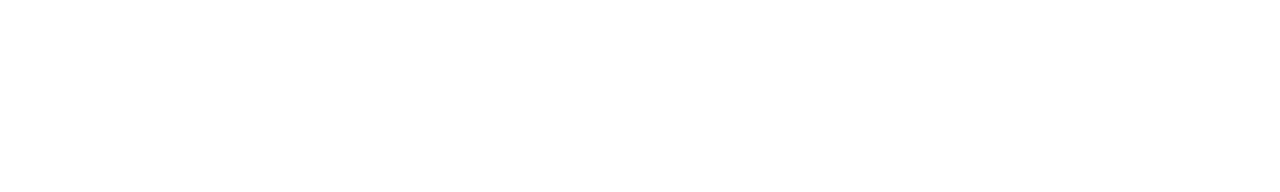
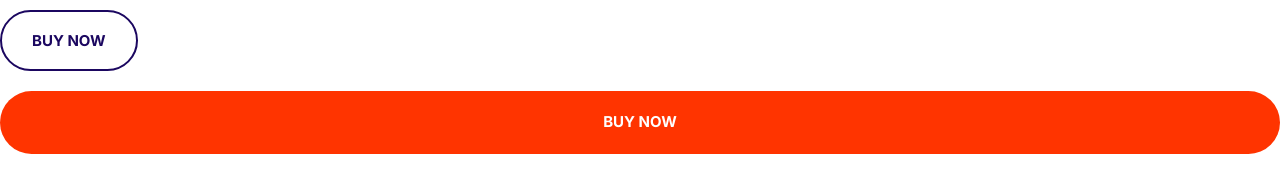
Before and after one commit to SSun97/website-demo, a plain HTML site: page index.html in a window 1280 px wide. Drawn offline with Linux system fonts and the light colour scheme.

Commit message:
create button components

```diff
--- a/css/styles.css
+++ b/css/styles.css
@@ -5,6 +5,13 @@
 	--color-headings: #1b0760;
 	--color-body: #918ca4;
 }
+
+*,
+*::after,
+*::before {
+	box-sizing: border-box;
+}
+
 /* Topograhy */
 html {
 	font-size: 62.5%;
@@ -173,3 +180,72 @@ a {
 	justify-content: center;
 	align-items: center;
 }
+
+/* Buttons */
+
+.btn {
+	border-radius: 40px;
+	border: 0;
+	cursor: pointer;
+	font-size: 1.8rem;
+	font-weight: 600;
+	margin: 1rem 0;
+	padding: 2rem 3rem;
+	text-align: center;
+	text-transform: uppercase;
+	white-space: nowrap;
+}
+
+.btn--primary {
+	background-color: var(--color-primary);
+	color: white;
+	opacity: 1;
+}
+
+.btn--primary:hover {
+	opacity: 0.9;
+}
+
+.btn--secondary {
+	background-color: var(--color-secondary);
+	color: white;
+}
+
+.btn--secondary:hover {
+	opacity: 0.9;
+}
+
+.btn--accent {
+	background-color: var(--color-accent);
+	color: white;
+}
+
+.btn--accent:hover {
+	opacity: 0.9;
+}
+
+.btn--outline {
+	background: white;
+	color: var(--color-headings);
+	border: 2px solid var(--color-headings);
+}
+
+.btn--outline:hover {
+	background: var(--color-headings);
+	color: white;
+}
+
+
+.btn--block {
+	width: 100%;
+	/* anker element are inline by default, give a width not work, so change to inline-block */
+	display: inline-block;
+	/* we haven't set the box sizing, so the horizontal padding we have set is added to 100%, thats why the anker butten is wider than the screen  */
+	/* by default, browser set the box sizing of button element to border size*/
+}
+
+@media screen and (min-width: 1024px) {
+	.btn {
+		font-size: 1.5rem;
+	}
+}
--- a/index.html
+++ b/index.html
@@ -12,6 +12,7 @@
 	<link rel="stylesheet" href="css/styles.css">
 </head>
 <body>
-
+	<button class="btn btn--secondary btn--outline">Buy now</button>
+	<a href="#" class="btn btn--accent btn--block">Buy Now</a>
 </body>
 </html>
```
